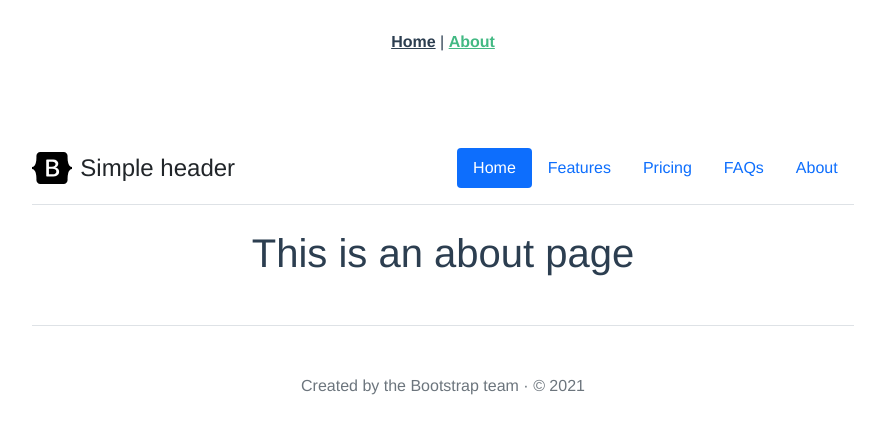
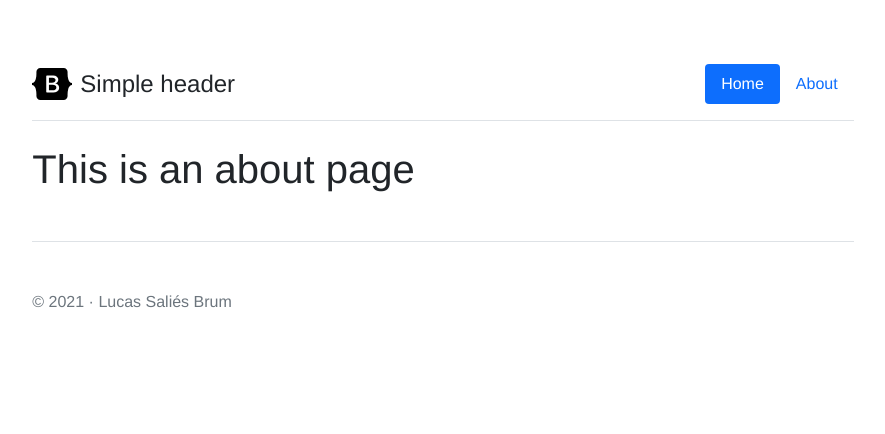
Before and after one commit to sistematico/php-rest-api, a Vue app: page /about in a window 1280 px wide. Shown: the top 434 px of the page, without its empty margins (197-1082 px from the left). Built offline with nearby package versions, Linux system fonts and the light colour scheme.

Commit message:
Autocommit por GitHub: alterações: add 'src/App.vue'

```diff
--- a/src/App.vue
+++ b/src/App.vue
@@ -1,11 +1,4 @@
 <template>
-  <div id="nav">
-    <router-link to="/">Home</router-link> |
-    <router-link to="/about">About</router-link>
-  </div>
-
-
-
   <svg xmlns="http://www.w3.org/2000/svg" style="display: none;">
     <symbol id="bootstrap" viewBox="0 0 118 94">
       <title>Bootstrap</title>
@@ -32,15 +25,6 @@
 
 
 
-
-
-
-
-
-
-
-
-
   <div class="col-lg-8 mx-auto p-3 py-md-5">
     <!-- <header class="d-flex align-items-center pb-3 mb-5 border-bottom"> -->
       <header class="d-flex flex-wrap justify-content-center py-3 mb-4 border-bottom">
@@ -50,20 +34,20 @@
         </a>
 
         <ul class="nav nav-pills">
-        <li class="nav-item"><a href="#" class="nav-link active" aria-current="page">Home</a></li>
-        <li class="nav-item"><a href="#" class="nav-link">Features</a></li>
-        <li class="nav-item"><a href="#" class="nav-link">Pricing</a></li>
-        <li class="nav-item"><a href="#" class="nav-link">FAQs</a></li>
-        <li class="nav-item"><a href="#" class="nav-link">About</a></li>
+          <li class="nav-item">
+            <router-link to="/" class="nav-link active">Home</router-link>
+          </li>
+          <li class="nav-item">
+            <router-link to="/about" class="nav-link">About</router-link>
+          </li>
         </ul>
       </header>
 
     <main>
       <router-view/>
-
     </main>
     <footer class="pt-5 my-5 text-muted border-top">
-    Created by the Bootstrap team &middot; &copy; 2021
+      &copy; 2021 &middot; Lucas Saliés Brum
     </footer>
   </div>
 </template>
@@ -73,8 +57,6 @@
   font-family: Avenir, Helvetica, Arial, sans-serif;
   -webkit-font-smoothing: antialiased;
   -moz-osx-font-smoothing: grayscale;
-  text-align: center;
-  color: #2c3e50;
 }
 
 #nav {
```
Lines whose indentation alone changed are shown as unchanged.
